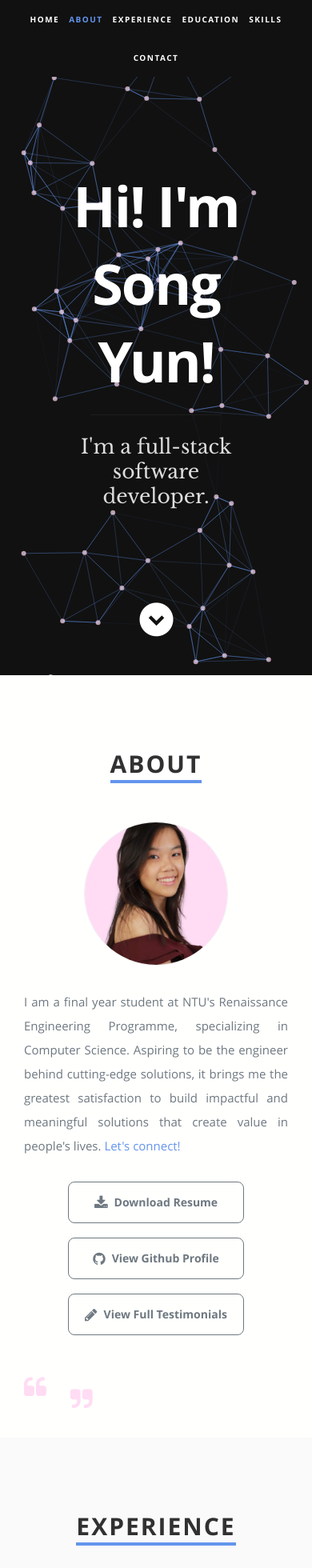
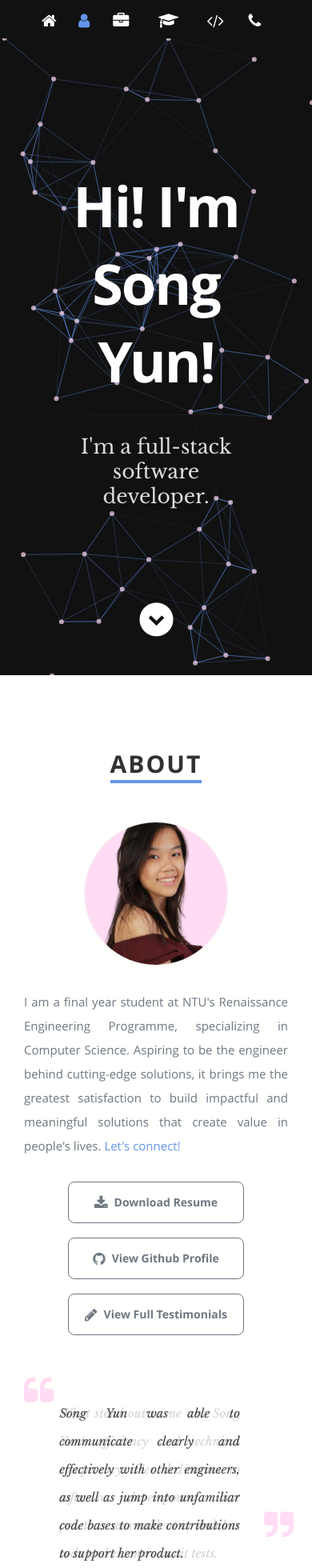
Before and after one commit to SongYunTan/SongYunTan.github.io, a React (Create React App) app: page / in a window 390 px wide. Shown: the top 1960 px of the page at 80% size. Built offline with nearby package versions, Linux system fonts and the light colour scheme.

Commit message:
Use icons for mobile navbar and update styles

```diff
--- a/public/css/layout.css
+++ b/public/css/layout.css
@@ -96,6 +96,9 @@ body { background: var(--darker-bg); }
 }
 #nav-wrap ul li.current a {
    color: var(--primary);
+}
+#nav-wrap ul li a i {
+   color: transparent
 }
 
 /* ------------------------------------------------------------------ */
--- a/public/css/media-queries.css
+++ b/public/css/media-queries.css
@@ -72,7 +72,7 @@
       line-height: 66px;
    }
    #testimonials blockquote p {
-      font-size: 16px;
+      font-size: 17px;
    }
 
     /* Call to Action Section
@@ -284,11 +284,11 @@
    #testimonials h1 span { display: block; }
    #testimonials .header-col h1:before { content: none; }
    #testimonials i {
-      font-size: 40px;
+      font-size: 45px;
    }
    #testimonials blockquote { padding-bottom: 24px; }
    #testimonials blockquote p {
-      font-size: 14px;
+      font-size: 16px;
    }
 
    /* Control Nav */
@@ -365,9 +365,22 @@
    #nav-wrap ul {
       text-align: center;
    }
+   #nav-wrap ul li {
+      max-width: 16%;
+   }
    #nav-wrap ul li a {
-      padding: 8px 6px;
-      font-size: 10px;
+      font-size: 0
+   }
+   #nav-wrap ul li.current a {
+      font-size: 0
+   }
+   #nav-wrap ul li a i {
+      font-size: 20px;
+      color: #fff;
+      padding-top: 8px;
+   }
+   #nav-wrap ul li.current a i {
+      color: var(--primary);
    }
 
    /* header styles
@@ -387,10 +400,10 @@
    header .social li { margin: 0 6px; }
 
    #testimonials i {
-      font-size: 30px;
+      font-size: 40px;
    }
    #testimonials blockquote p {
-      font-size: 12px;
+      font-size: 15px;
    }
 
    .ant-tabs-tab {
--- a/src/Components/NavBar.jsx
+++ b/src/Components/NavBar.jsx
@@ -7,37 +7,37 @@ class NavBar extends Component {
         <ul>
           <li className="current">
             <a className="smoothscroll" href="#home">
-              Home
+              <i className="fa fa-home"></i>Home
             </a>
           </li>
 
           <li>
             <a className="smoothscroll" href="#about">
-              About
+              <i className="fa fa-user"></i>About
             </a>
           </li>
 
           <li>
             <a className="smoothscroll" href="#experience">
-              Experience
+              <i className="fa fa-briefcase"></i>Experience
             </a>
           </li>
 
           <li>
             <a className="smoothscroll" href="#education">
-              Education
+              <i className="fa fa-graduation-cap"></i>Education
             </a>
           </li>
 
           <li>
             <a className="smoothscroll" href="#skills">
-              Skills
+              <i className="fa fa-code"></i>Skills
             </a>
           </li>
 
           <li>
             <a className="smoothscroll" href="#contact">
-              Contact
+              <i className="fa fa-phone"></i>Contact
             </a>
           </li>
         </ul>
```
